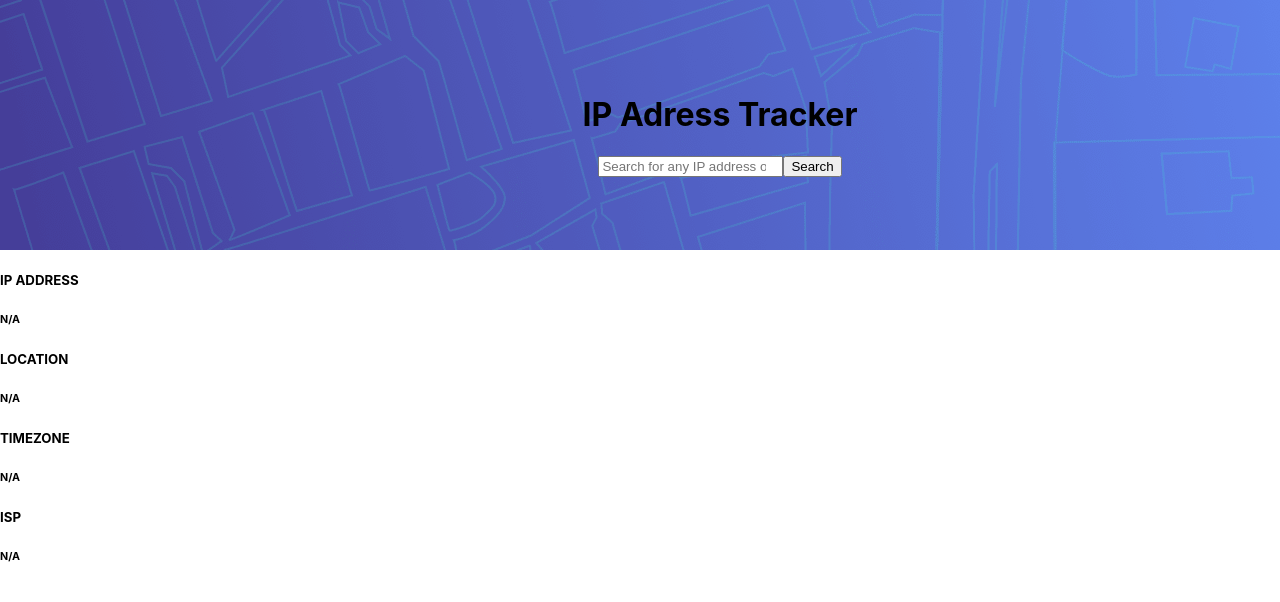
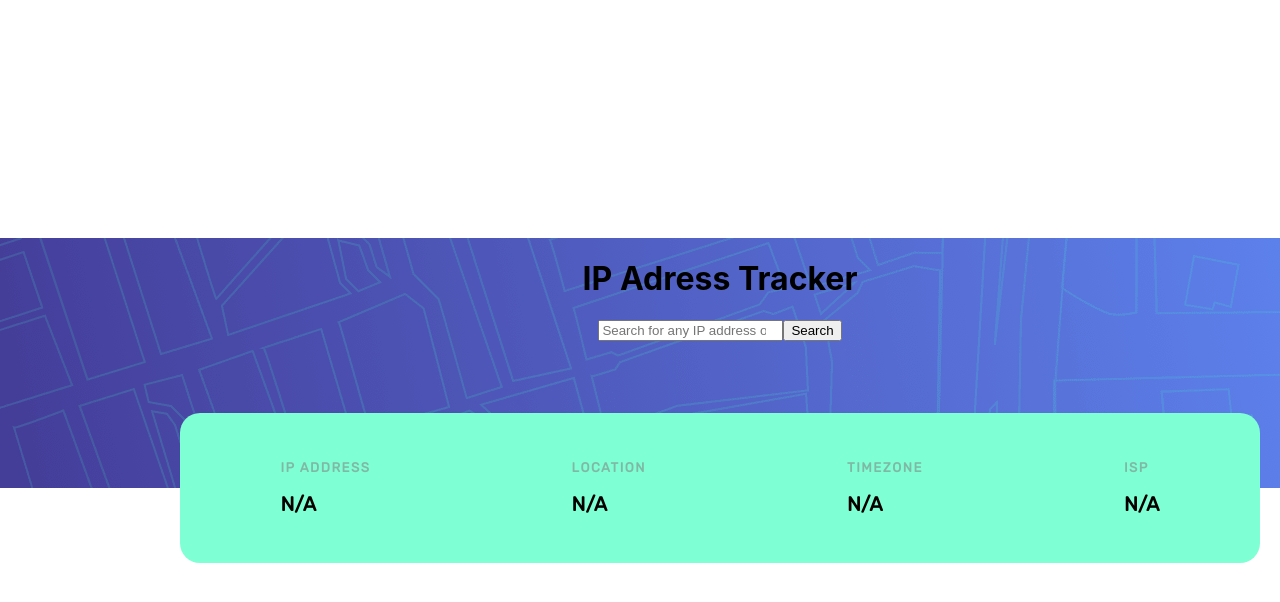
Before and after one commit to ejwoulfe/ip-address-tracker, a React (Create React App) app: page / in a window 1280 px wide. Shown: the top 602 px of the page. Built offline with nearby package versions, Linux system fonts and the light colour scheme.

Commit message:
Some css changes, centered the whole app, added some flex to the location details to match the design.

```diff
--- a/src/app.scss
+++ b/src/app.scss
@@ -2,3 +2,8 @@
   width: 1440px;
   margin: auto;
 }
+#root {
+  height: 100vh;
+  display: flex;
+  align-items: center;
+}
--- a/src/components/location-details/location-details.scss
+++ b/src/components/location-details/location-details.scss
@@ -0,0 +1,37 @@
+@import "../../util/variables";
+@import "https://fonts.googleapis.com/css2?family=Rubik&display=swap";
+
+#details-container {
+  display: flex;
+  flex-flow: row nowrap;
+  align-items: center;
+  justify-content: space-around;
+  background-color: aquamarine;
+  height: 150px;
+  width: 75%;
+  margin: auto;
+  border-radius: 20px;
+  margin-top: -75px;
+
+  .details__info {
+    height: 60%;
+    display: flex;
+    flex-flow: column nowrap;
+    justify-content: space-evenly;
+    align-items: flex-start;
+
+    h5 {
+      margin: 0;
+      color: rgba(128, 128, 128, 0.55);
+      font-family: Rubik;
+      font-weight: $largest-weight;
+      letter-spacing: 1.5px;
+    }
+    h6 {
+      margin: 0;
+      font-family: Rubik;
+      font-weight: $largest-weight;
+      font-size: 20px;
+    }
+  }
+}
--- a/src/components/location-details/location-details.tsx
+++ b/src/components/location-details/location-details.tsx
@@ -41,19 +41,19 @@ export default function LocationDetails(props: LocationDetailsProps) {
   }, [props.searchValue]);
   return (
     <div id="details-container">
-      <span id="details__ip-address">
+      <span className="details__info" id="details__ip-address">
         <h5>IP ADDRESS</h5>
         <h6>{ipAddress}</h6>
       </span>
-      <span id="details__location">
+      <span className="details__info" id="details__location">
         <h5>LOCATION</h5>
         <h6>{location.country}</h6>
       </span>
-      <span id="details__timezone">
+      <span className="details__info" id="details__timezone">
         <h5>TIMEZONE</h5>
         <h6>{timezone}</h6>
       </span>
-      <span id="details__isp">
+      <span className="details__info" id="details__isp">
         <h5>ISP</h5>
         <h6>{ISP}</h6>
       </span>
--- a/src/components/search-bar/search-bar.scss
+++ b/src/components/search-bar/search-bar.scss
@@ -7,6 +7,6 @@
   display: flex;
   flex-direction: column;
   flex-wrap: nowrap;
-  justify-content: center;
+  justify-content: flex-start;
   align-items: center;
 }
--- a/src/util/_variables.scss
+++ b/src/util/_variables.scss
@@ -15,4 +15,4 @@ $medium-weight: 500;
 $largest-weight: 700;
 
 // Font Family
-$main-font: url('https://fonts.googleapis.com/css2?family=Rubik&display=swap');
+$Rubik: url("https://fonts.googleapis.com/css2?family=Rubik&display=swap");
```
